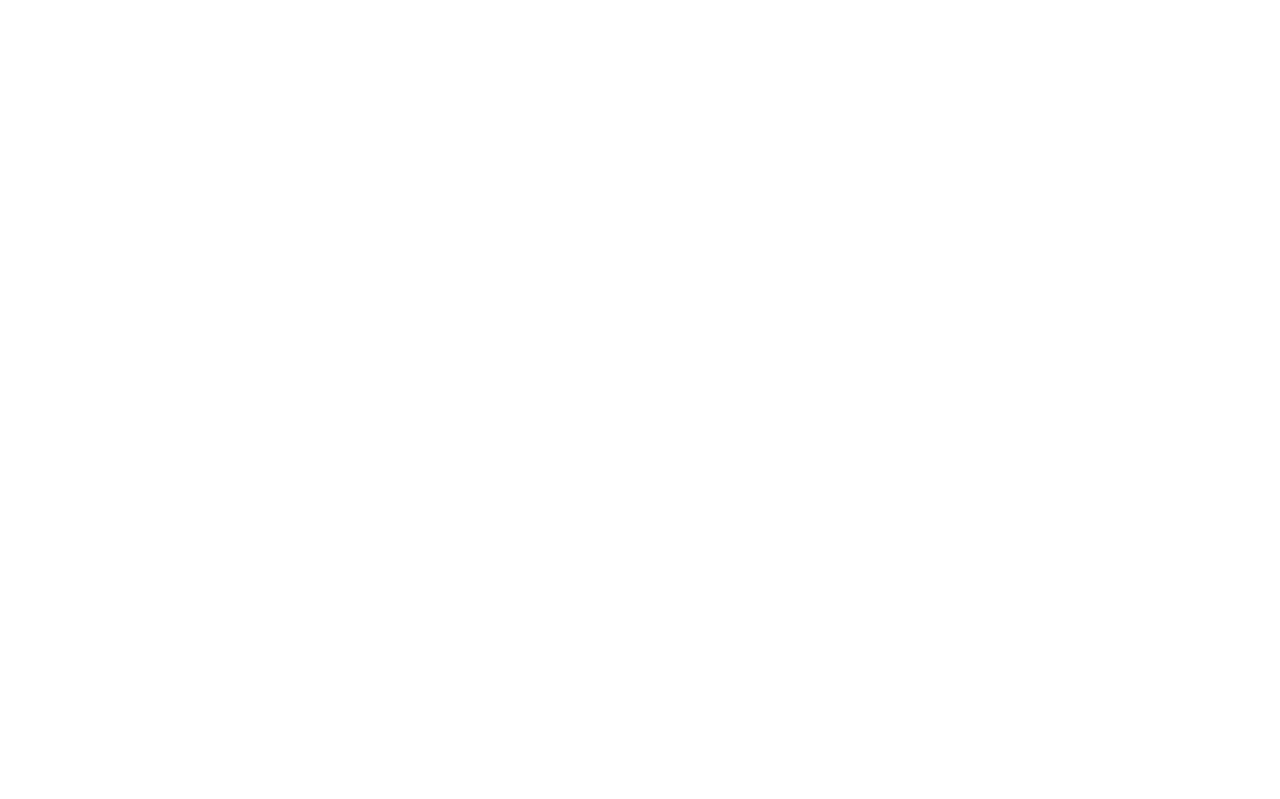
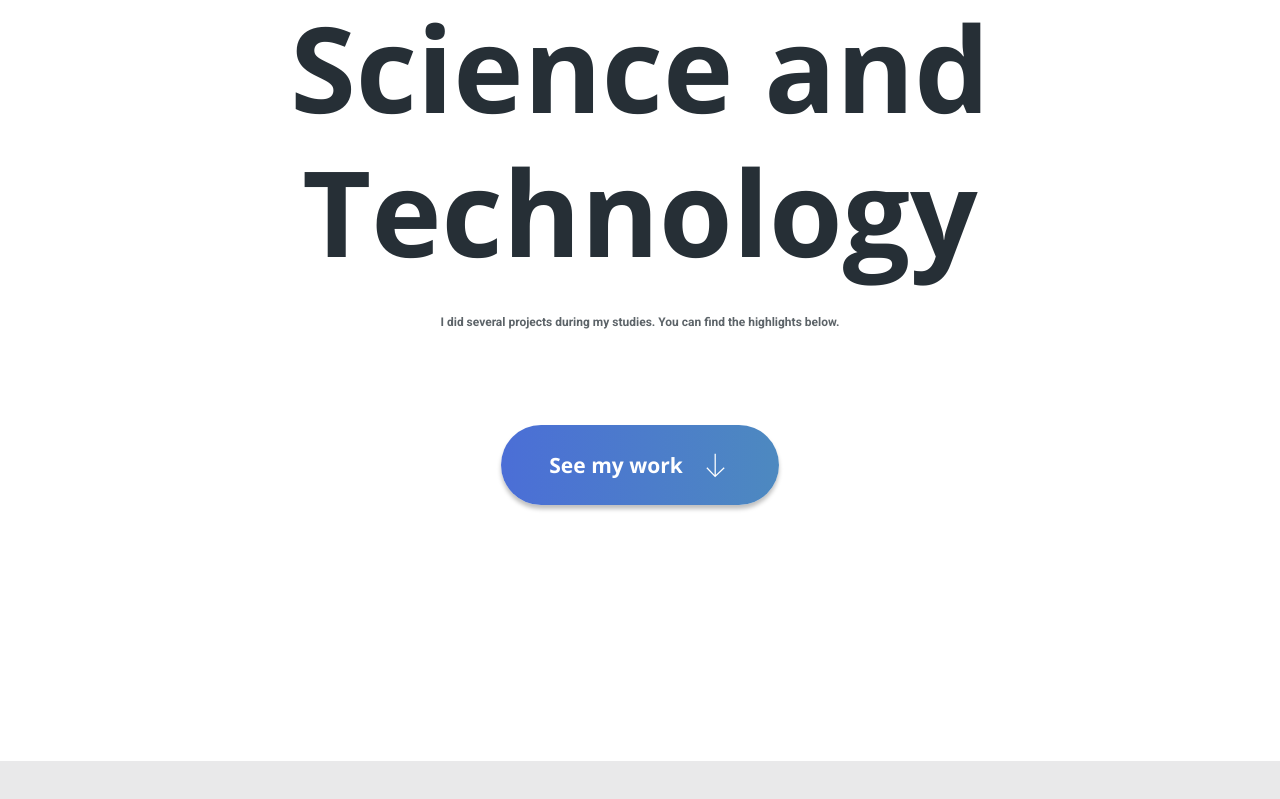
Before and after one commit to yclukaa/my-profolio, a React (Create React App) app: page / in a window 1280 px wide. Shown: the part 1181-1980 px from the top of the page. Before the commit the page ends 800 px from the top, so only its background shows below. Built offline with nearby package versions, Linux system fonts and the light colour scheme; the HTML template or start-up script is replaced by a standard one.

Commit message:
Home page mostly done, My Work imageGallery left
Completed structure and css style of the Home page, see my work button
transition.

```diff
--- /dev/null
+++ b/src/components/icons/DownwardIcon.js
@@ -0,0 +1,19 @@
+const DownwardIcon = () => {
+  return (
+    <svg
+      xmlns="http://www.w3.org/2000/svg"
+      viewBox="0 0 64 64"
+      strokeWidth="2.5"
+      //   stroke="#CACBD2"
+      stroke="#FFFFFF"
+      fill="none"
+      className="duration-300 transform transition-all"
+      width="32"
+      height="32"
+    >
+      <path d="M32.4 54.7V9.25M50.41 37.47L32.25 54.7 15.71 37.47"></path>
+    </svg>
+  );
+};
+
+export default DownwardIcon;
--- a/src/components/layout/Layout.js
+++ b/src/components/layout/Layout.js
@@ -6,7 +6,7 @@
   return (
     <div className={classes.page_container}>
       <MainNavigation />
-      <main className={classes.main}>
+      <main /* className={classes.main} */>
         {props.children}
       </main>
       <Footer />
--- a/src/components/layout/Layout.module.css
+++ b/src/components/layout/Layout.module.css
@@ -4,8 +4,8 @@
     justify-content: space-between;
 }
 
-.main {
+/* .main {
     margin: 3rem auto;
     width: 90%;
     max-width: 40rem;
-  }
+} */
--- a/src/index.css
+++ b/src/index.css
@@ -46,7 +46,7 @@
 
 h3 {
   font-family: "Open Sans", sans-serif;
-  font-weight: light;
+  font-weight: 300;
   font-size: 59px;
   line-height: 72px;
 }
--- a/src/pages/Home.js
+++ b/src/pages/Home.js
@@ -1,11 +1,51 @@
+import { useRef } from "react";
 
+import CallToAction from "../components/cta/CallToAction";
+import DownwardIcon from "../components/icons/DownwardIcon";
+import classes from "./Home.module.css";
 
 function HomePage() {
-    return (
+  const myWorkRef = useRef();
+  function seeMyWorkButtonOnClick() {
+    myWorkRef.current.scrollIntoView({ behavior: "smooth" });
+  }
+  return (
+    <div className={classes.home}>
+      <div className={classes.hero}>
+        <h3>Hey, I’m Issac</h3>
+        <h1>
+          A fresh graduate from the Hong Kong University of Science and
+          Technology
+        </h1>
         <div>
-            HomePage
+          <p>
+            I did several projects during my studies. You can find the
+            highlights below.
+          </p>
+          <button onClick={seeMyWorkButtonOnClick}>
+            <div>
+              <h6>See my work</h6>
+              <DownwardIcon />
+            </div>
+          </button>
         </div>
-    );
+      </div>
+      <div className={classes.workingExp}>
+        <h5>I had the pleasure of working in these great companies</h5>
+        <div className={classes.hkjcLogo}></div>
+      </div>
+      <div>
+        <div className={classes.myWork} ref={myWorkRef}>
+          <h3 className="h3_bold">My Work</h3>
+          <p>
+            I specialize in website design and development, but I’ve also
+            designed successful iOS and Android apps.
+          </p>
+        </div>
+      </div>
+      <CallToAction />
+    </div>
+  );
 }
 
 export default HomePage;
--- /dev/null
+++ b/src/pages/Home.module.css
@@ -0,0 +1,128 @@
+.home {
+  display: flex;
+  flex-direction: column;
+  align-items: center;
+  padding: 256px 0px;
+  gap: 256px;
+}
+
+.home > div {
+  width: 100%;
+}
+
+.home .hero {
+  display: flex;
+  flex-direction: column;
+  align-items: center;
+  padding: 0px 256px;
+  gap: 32px;
+}
+
+.home .hero > div {
+  display: flex;
+  flex-direction: column;
+  align-items: center;
+  padding: 0px;
+  gap: 96px;
+}
+
+.home .hero button div {
+  display: flex;
+  flex-direction: row;
+  align-items: center;
+  padding: 24px 48px;
+  gap: 16px;
+}
+
+.home .hero h3,
+.home .hero h1,
+.home .hero p,
+.home .workingExp h5,
+.home .myWork p {
+  text-align: center;
+}
+
+.home .workingExp {
+  display: flex;
+  flex-direction: column;
+  align-items: center;
+  padding: 96px 0px;
+  gap: 32px;
+
+  background: rgba(38, 47, 54, 0.1);
+}
+
+.home .workingExp .hkjcLogo {
+  width: 53.33px;
+  height: 64px;
+  background-image: url(../hkjc.png);
+  background-size: 53.33px 64px;
+}
+
+.home .myWork {
+  display: flex;
+  flex-direction: column;
+  align-items: center;
+  padding: 0px;
+  gap: 32px;
+}
+
+/******                        Hero Button Style                                  ********/
+.home .hero button {
+  background: linear-gradient(90deg, #4b6ed6 0%, #4b70d5 6.25%, #4d89c0 100%);
+  box-shadow: 0px 4px 4px rgba(0, 0, 0, 0.25);
+  border-radius: 100px;
+  border-width: 0;
+
+  cursor: pointer
+}
+
+.home .hero button:hover {
+    background: linear-gradient(90deg, #4b6ed6f6 0%, #4b70d5f6 6.25%, #4d89c0f6 100%);
+}
+
+.home .hero button div {
+  /* transition: padding 0.4s 0.2s, gap 0.2s; */
+  transition: padding 0.3s ease-out;
+}
+
+.home .hero button:hover div {
+  /* padding: 32px 48px 16px 48px; */
+  padding: 30px 48px 18px 48px;
+}
+
+/* .home .hero button:hover div {
+  gap: 56px;
+}  */
+
+/* .home .hero button svg path {
+  transition: all 0.35s;
+} */
+/* M32.4 54.7V9.25M50.41 37.47L32.25 54.7 15.71 37.47
+  M32.4 54.7V9.25: the vertical line from top to bottom, 32.4 x-axis position, 54.7V9.25 y-axis position from top to bottom
+  M50.41 37.47: x,y of rightside of the downward
+  L32.25 54.7: x,y of intersection of the downward
+  15.71 37.47: x,y of leftside of the downward */
+/* .home .hero button:hover svg path {
+  d: path("M32.4 62.7V17.25M50.41 45.47L32.25 62.7 15.71 45.47");
+} */
+
+/******                        Hero Button Style                                  ********/
+
+/******                        Typography & Text Color                            ********/
+.home .hero button h6 {
+  color: #ffffff;
+}
+
+.home .hero h3 {
+  background: linear-gradient(90deg, #4b6ed6 0%, #4b70d5 6.25%, #4d89c0 100%);
+  -webkit-background-clip: text;
+  -webkit-text-fill-color: transparent;
+  background-clip: text;
+}
+
+.home .hero p,
+.home .myWork p {
+  color: rgba(38, 47, 54, 0.75);
+}
+/******                        Typography & Text Color                            ********/
```
Also changed, not shown: src/hkjc.png (added).
